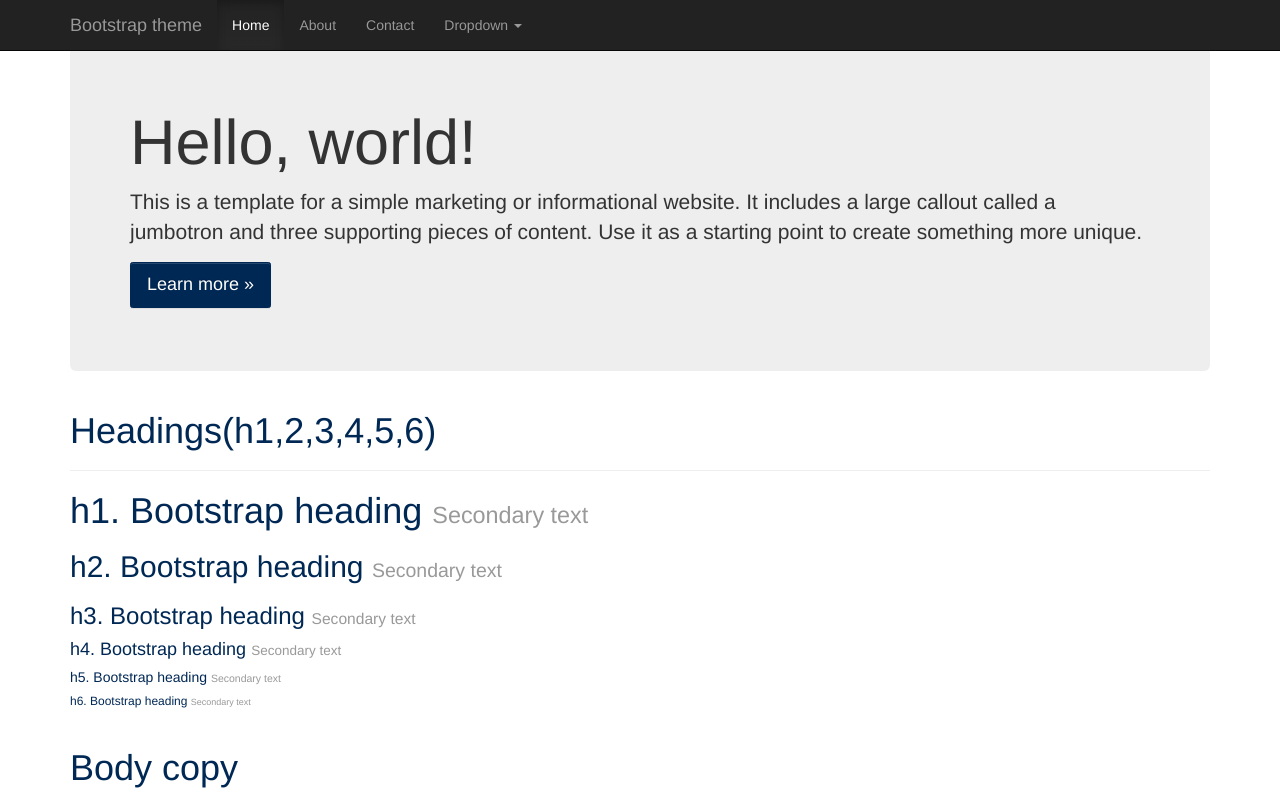
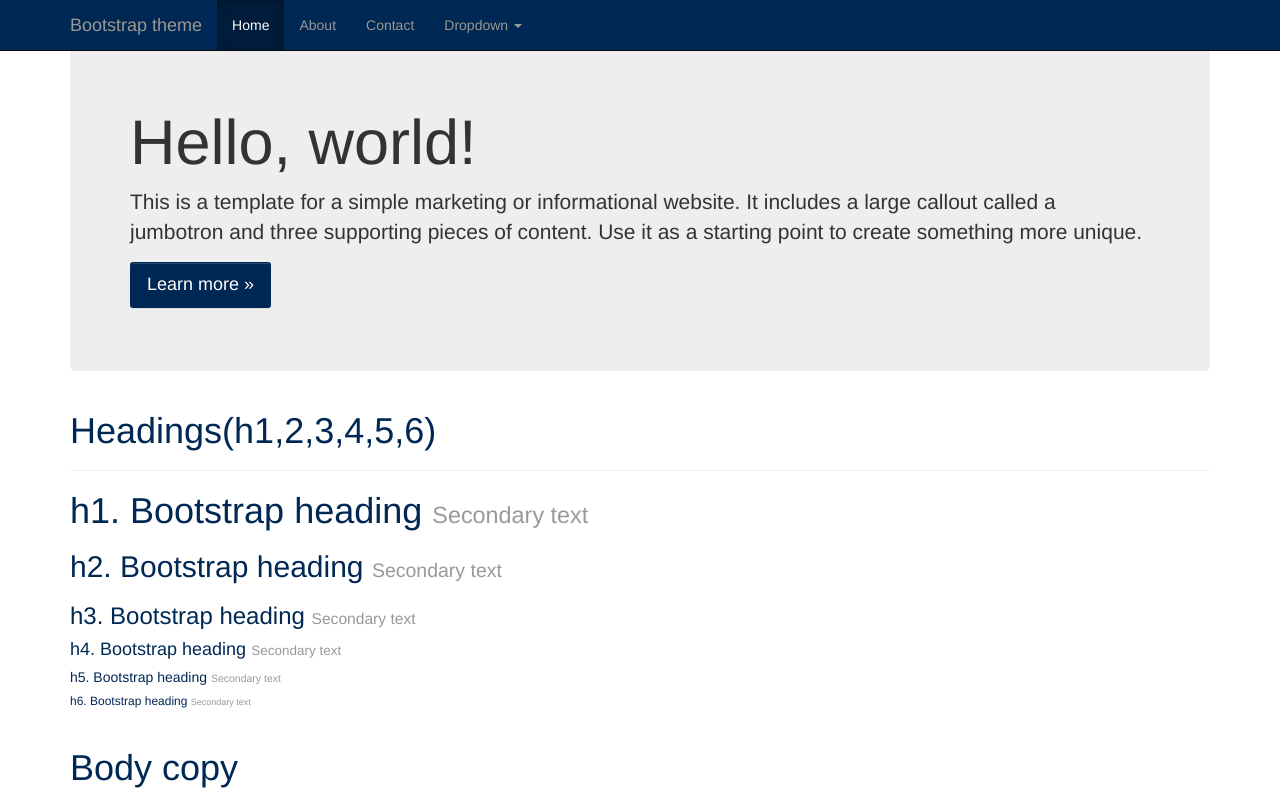
Before and after one commit to ucdavis/bootstrap-ucdavis, a plain HTML site: page index.html in a window 1280 px wide. Shown: the top 800 px of the page. Drawn offline with nearby package versions, Linux system fonts and the light colour scheme; a script that the page names is missing.

Commit message:
navigation changes

```diff
--- a/sass/_components.scss
+++ b/sass/_components.scss
@@ -6,6 +6,17 @@
 
 .navbar-default, .navbar-inverse {
   background-image:none;
+}
+.navbar-inverse {
+  background-color:$ucdavis-blue;
+  color:#fff;
+}
+.navbar-inverse .navbar-nav > .active > a {
+  background-image:none;
+
+}
+.navbar-inverse .navbar-nav > .active > a, .navbar-inverse .navbar-nav > .active > a:hover, .navbar-inverse .navbar-nav > .active > a:focus{
+  background-color:darken( $ucdavis-blue, 5% );
 }
 
 // Swatches
```
Also changed, not shown: css/caes.css.
